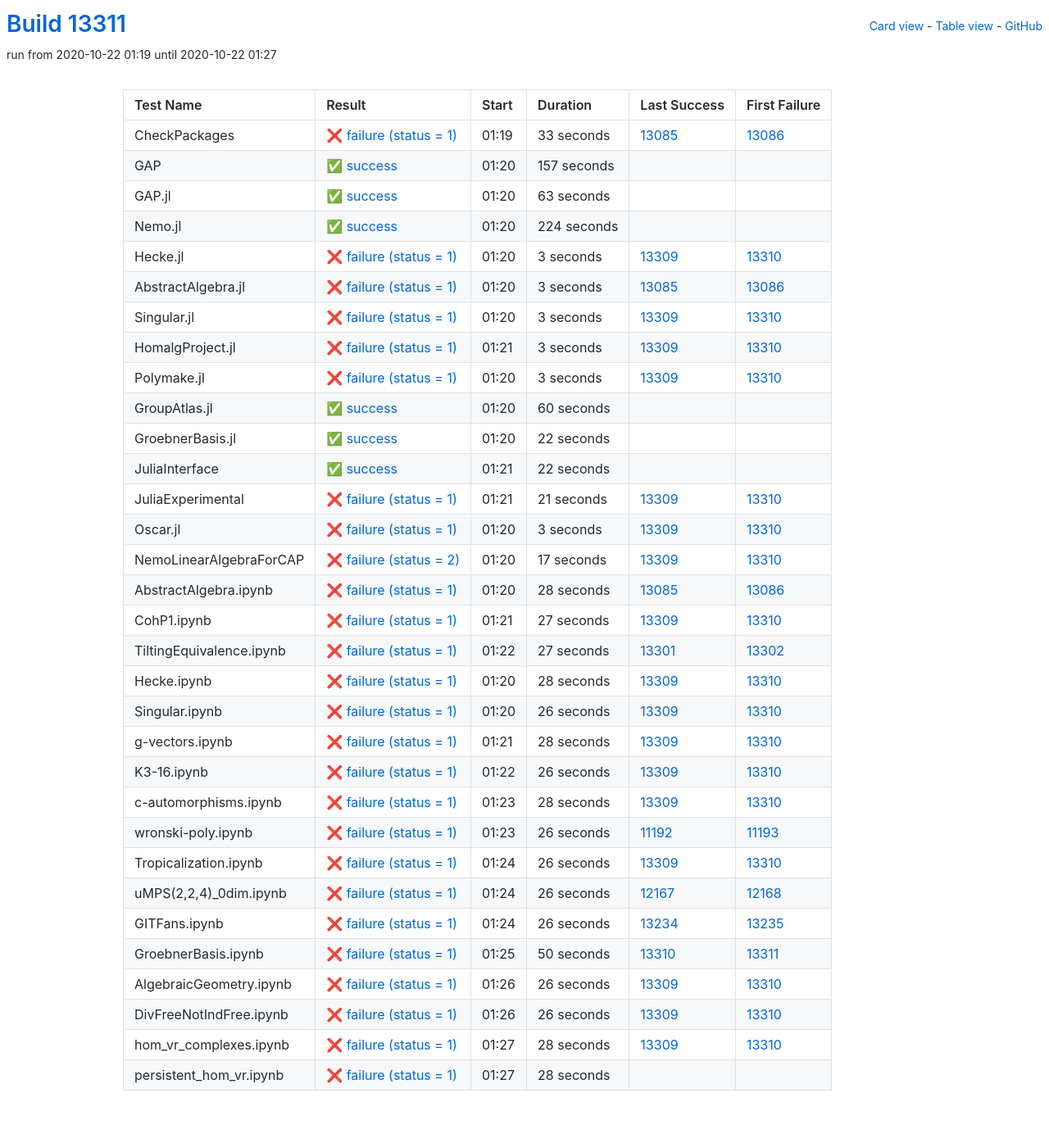
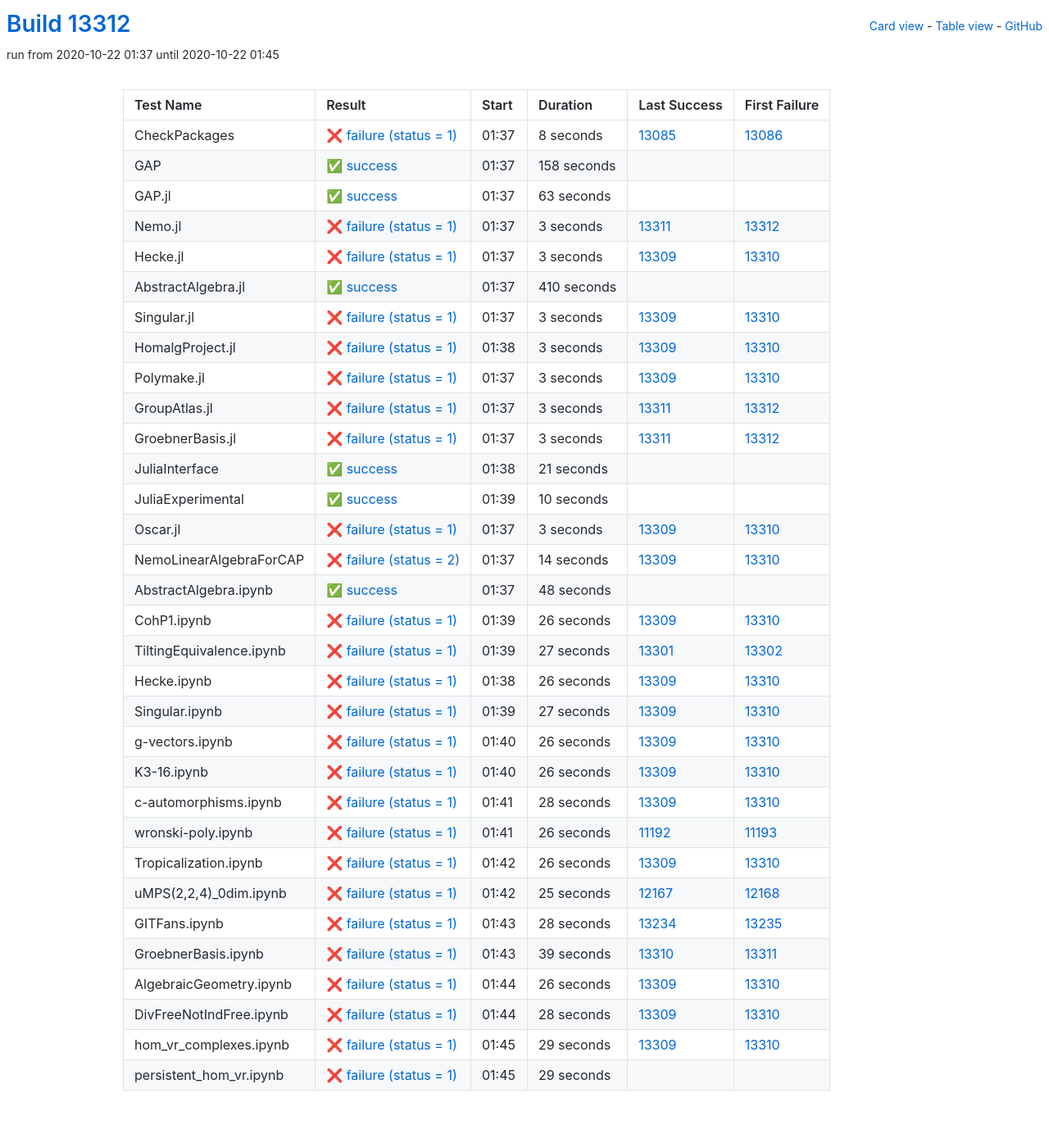
Before and after one commit to oscar-system/oscar-ci-status, a Jekyll site: the page built from table.html, in a window 1280 px wide. Shown: the whole page at 82% size. Built offline with Jekyll 4.4.1, drawn with Linux system fonts in a browser that asks for light colours.

Commit message:
Build #13312

```diff
--- a/_data/ci.yml
+++ b/_data/ci.yml
@@ -1,6 +1,6 @@
 ---
-build: 13311
-build_url: https://oscarci.mathematik.uni-kl.de/job/oscar/13311/
+build: 13312
+build_url: https://oscarci.mathematik.uni-kl.de/job/oscar/13312/
 job: oscar
 organization: oscar-system
 repo: oscar-ci-status
@@ -8,32 +8,32 @@
 tests:
 - name: CheckPackages
   id: checkpackages
-  log: https://oscarci.mathematik.uni-kl.de/job/oscar/13311/artifact/logs/build-13311/CheckPackages.log
-  start: 2020-10-22 01:19
+  log: https://oscarci.mathematik.uni-kl.de/job/oscar/13312/artifact/logs/build-13312/CheckPackages.log
+  start: 2020-10-22 01:37
   success: false
   exitcode: 1
   status: failure
-  duration: 33
+  duration: 8
   last_success: 13085
   last_success_url: https://oscarci.mathematik.uni-kl.de/job/oscar/13085/
   first_failure: 13086
   first_failure_url: https://oscarci.mathematik.uni-kl.de/job/oscar/13086/
 - name: GAP
   id: gap
-  log: https://oscarci.mathematik.uni-kl.de/job/oscar/13311/artifact/logs/build-13311/GAP.log
-  start: 2020-10-22 01:20
+  log: https://oscarci.mathematik.uni-kl.de/job/oscar/13312/artifact/logs/build-13312/GAP.log
+  start: 2020-10-22 01:37
   success: true
   exitcode: 0
   status: success
-  duration: 157
+  duration: 158
   last_success: false
   last_success_url:
   first_failure: false
   first_failure_url:
 - name: GAP.jl
   id: gap-jl
-  log: https://oscarci.mathematik.uni-kl.de/job/oscar/13311/artifact/logs/build-13311/GAP.jl.log
-  start: 2020-10-22 01:20
+  log: https://oscarci.mathematik.uni-kl.de/job/oscar/13312/artifact/logs/build-13312/GAP.jl.log
+  start: 2020-10-22 01:37
   success: true
   exitcode: 0
   status: success
@@ -44,20 +44,20 @@
   first_failure_url:
 - name: Nemo.jl
   id: nemo-jl
-  log: https://oscarci.mathematik.uni-kl.de/job/oscar/13311/artifact/logs/build-13311/Nemo.jl.log
-  start: 2020-10-22 01:20
-  success: true
-  exitcode: 0
-  status: success
-  duration: 224
-  last_success: false
-  last_success_url:
-  first_failure: false
-  first_failure_url:
+  log: https://oscarci.mathematik.uni-kl.de/job/oscar/13312/artifact/logs/build-13312/Nemo.jl.log
+  start: 2020-10-22 01:37
+  success: false
+  exitcode: 1
+  status: failure
+  duration: 3
+  last_success: 13311
+  last_success_url: https://oscarci.mathematik.uni-kl.de/job/oscar/13311/
+  first_failure: 13312
+  first_failure_url: https://oscarci.mathematik.uni-kl.de/job/oscar/13312/
 - name: Hecke.jl
   id: hecke-jl
-  log: https://oscarci.mathematik.uni-kl.de/job/oscar/13311/artifact/logs/build-13311/Hecke.jl.log
-  start: 2020-10-22 01:20
+  log: https://oscarci.mathematik.uni-kl.de/job/oscar/13312/artifact/logs/build-13312/Hecke.jl.log
+  start: 2020-10-22 01:37
   success: false
   exitcode: 1
   status: failure
@@ -68,20 +68,20 @@
   first_failure_url: https://oscarci.mathematik.uni-kl.de/job/oscar/13310/
 - name: AbstractAlgebra.jl
   id: abstractalgebra-jl
-  log: https://oscarci.mathematik.uni-kl.de/job/oscar/13311/artifact/logs/build-13311/AbstractAlgebra.jl.log
-  start: 2020-10-22 01:20
-  success: false
-  exitcode: 1
-  status: failure
-  duration: 3
-  last_success: 13085
-  last_success_url: https://oscarci.mathematik.uni-kl.de/job/oscar/13085/
-  first_failure: 13086
-  first_failure_url: https://oscarci.mathematik.uni-kl.de/job/oscar/13086/
+  log: https://oscarci.mathematik.uni-kl.de/job/oscar/13312/artifact/logs/build-13312/AbstractAlgebra.jl.log
+  start: 2020-10-22 01:37
+  success: true
+  exitcode: 0
+  status: success
+  duration: 410
+  last_success: false
+  last_success_url:
+  first_failure: false
+  first_failure_url:
 - name: Singular.jl
   id: singular-jl
-  log: https://oscarci.mathematik.uni-kl.de/job/oscar/13311/artifact/logs/build-13311/Singular.jl.log
-  start: 2020-10-22 01:20
+  log: https://oscarci.mathematik.uni-kl.de/job/oscar/13312/artifact/logs/build-13312/Singular.jl.log
+  start: 2020-10-22 01:37
   success: false
   exitcode: 1
   status: failure
@@ -92,8 +92,8 @@
   first_failure_url: https://oscarci.mathematik.uni-kl.de/job/oscar/13310/
 - name: HomalgProject.jl
   id: homalgproject-jl
-  log: https://oscarci.mathematik.uni-kl.de/job/oscar/13311/artifact/logs/build-13311/HomalgProject.jl.log
-  start: 2020-10-22 01:21
+  log: https://oscarci.mathematik.uni-kl.de/job/oscar/13312/artifact/logs/build-13312/HomalgProject.jl.log
+  start: 2020-10-22 01:38
   success: false
   exitcode: 1
   status: failure
@@ -104,8 +104,8 @@
   first_failure_url: https://oscarci.mathematik.uni-kl.de/job/oscar/13310/
 - name: Polymake.jl
   id: polymake-jl
-  log: https://oscarci.mathematik.uni-kl.de/job/oscar/13311/artifact/logs/build-13311/Polymake.jl.log
-  start: 2020-10-22 01:20
+  log: https://oscarci.mathematik.uni-kl.de/job/oscar/13312/artifact/logs/build-13312/Polymake.jl.log
+  start: 2020-10-22 01:37
   success: false
   exitcode: 1
   status: failure
@@ -116,56 +116,56 @@
   first_failure_url: https://oscarci.mathematik.uni-kl.de/job/oscar/13310/
 - name: GroupAtlas.jl
   id: groupatlas-jl
-  log: https://oscarci.mathematik.uni-kl.de/job/oscar/13311/artifact/logs/build-13311/GroupAtlas.jl.log
-  start: 2020-10-22 01:20
+  log: https://oscarci.mathematik.uni-kl.de/job/oscar/13312/artifact/logs/build-13312/GroupAtlas.jl.log
+  start: 2020-10-22 01:37
+  success: false
+  exitcode: 1
+  status: failure
+  duration: 3
+  last_success: 13311
+  last_success_url: https://oscarci.mathematik.uni-kl.de/job/oscar/13311/
+  first_failure: 13312
+  first_failure_url: https://oscarci.mathematik.uni-kl.de/job/oscar/13312/
+- name: GroebnerBasis.jl
+  id: groebnerbasis-jl
+  log: https://oscarci.mathematik.uni-kl.de/job/oscar/13312/artifact/logs/build-13312/GroebnerBasis.jl.log
+  start: 2020-10-22 01:37
+  success: false
+  exitcode: 1
+  status: failure
+  duration: 3
+  last_success: 13311
+  last_success_url: https://oscarci.mathematik.uni-kl.de/job/oscar/13311/
+  first_failure: 13312
+  first_failure_url: https://oscarci.mathematik.uni-kl.de/job/oscar/13312/
+- name: JuliaInterface
+  id: juliainterface
+  log: https://oscarci.mathematik.uni-kl.de/job/oscar/13312/artifact/logs/build-13312/JuliaInterface.log
+  start: 2020-10-22 01:38
   success: true
   exitcode: 0
   status: success
-  duration: 60
-  last_success: false
-  last_success_url:
-  first_failure: false
-  first_failure_url:
-- name: GroebnerBasis.jl
-  id: groebnerbasis-jl
-  log: https://oscarci.mathematik.uni-kl.de/job/oscar/13311/artifact/logs/build-13311/GroebnerBasis.jl.log
-  start: 2020-10-22 01:20
-  success: true
-  exitcode: 0
-  status: success
-  duration: 22
-  last_success: false
-  last_success_url:
-  first_failure: false
-  first_failure_url:
-- name: JuliaInterface
-  id: juliainterface
-  log: https://oscarci.mathematik.uni-kl.de/job/oscar/13311/artifact/logs/build-13311/JuliaInterface.log
-  start: 2020-10-22 01:21
-  success: true
-  exitcode: 0
-  status: success
-  duration: 22
+  duration: 21
   last_success: false
   last_success_url:
   first_failure: false
   first_failure_url:
 - name: JuliaExperimental
   id: juliaexperimental
-  log: https://oscarci.mathematik.uni-kl.de/job/oscar/13311/artifact/logs/build-13311/JuliaExperimental.log
-  start: 2020-10-22 01:21
-  success: false
-  exitcode: 1
-  status: failure
-  duration: 21
-  last_success: 13309
-  last_success_url: https://oscarci.mathematik.uni-kl.de/job/oscar/13309/
-  first_failure: 13310
-  first_failure_url: https://oscarci.mathematik.uni-kl.de/job/oscar/13310/
+  log: https://oscarci.mathematik.uni-kl.de/job/oscar/13312/artifact/logs/build-13312/JuliaExperimental.log
+  start: 2020-10-22 01:39
+  success: true
+  exitcode: 0
+  status: success
+  duration: 10
+  last_success: false
+  last_success_url:
+  first_failure: false
+  first_failure_url:
 - name: Oscar.jl
   id: oscar-jl
-  log: https://oscarci.mathematik.uni-kl.de/job/oscar/13311/artifact/logs/build-13311/Oscar.jl.log
-  start: 2020-10-22 01:20
+  log: https://oscarci.mathematik.uni-kl.de/job/oscar/13312/artifact/logs/build-13312/Oscar.jl.log
+  start: 2020-10-22 01:37
   success: false
   exitcode: 1
   status: failure
@@ -176,44 +176,44 @@
   first_failure_url: https://oscarci.mathematik.uni-kl.de/job/oscar/13310/
 - name: NemoLinearAlgebraForCAP
   id: nemolinearalgebraforcap
-  log: https://oscarci.mathematik.uni-kl.de/job/oscar/13311/artifact/logs/build-13311/NemoLinearAlgebraForCAP.log
-  start: 2020-10-22 01:20
+  log: https://oscarci.mathematik.uni-kl.de/job/oscar/13312/artifact/logs/build-13312/NemoLinearAlgebraForCAP.log
+  start: 2020-10-22 01:37
   success: false
   exitcode: 2
   status: failure
-  duration: 17
+  duration: 14
   last_success: 13309
   last_success_url: https://oscarci.mathematik.uni-kl.de/job/oscar/13309/
   first_failure: 13310
   first_failure_url: https://oscarci.mathematik.uni-kl.de/job/oscar/13310/
 - name: AbstractAlgebra.ipynb
   id: abstractalgebra-ipynb
-  log: https://oscarci.mathematik.uni-kl.de/job/oscar/13311/artifact/logs/build-13311/AbstractAlgebra.ipynb.log
-  start: 2020-10-22 01:20
+  log: https://oscarci.mathematik.uni-kl.de/job/oscar/13312/artifact/logs/build-13312/AbstractAlgebra.ipynb.log
+  start: 2020-10-22 01:37
+  success: true
+  exitcode: 0
+  status: success
+  duration: 48
+  last_success: false
+  last_success_url:
+  first_failure: false
+  first_failure_url:
+- name: CohP1.ipynb
+  id: cohp1-ipynb
+  log: https://oscarci.mathematik.uni-kl.de/job/oscar/13312/artifact/logs/build-13312/CohP1.ipynb.log
+  start: 2020-10-22 01:39
   success: false
   exitcode: 1
   status: failure
-  duration: 28
-  last_success: 13085
-  last_success_url: https://oscarci.mathematik.uni-kl.de/job/oscar/13085/
-  first_failure: 13086
-  first_failure_url: https://oscarci.mathematik.uni-kl.de/job/oscar/13086/
-- name: CohP1.ipynb
-  id: cohp1-ipynb
-  log: https://oscarci.mathematik.uni-kl.de/job/oscar/13311/artifact/logs/build-13311/CohP1.ipynb.log
-  start: 2020-10-22 01:21
-  success: false
-  exitcode: 1
-  status: failure
-  duration: 27
+  duration: 26
   last_success: 13309
   last_success_url: https://oscarci.mathematik.uni-kl.de/job/oscar/13309/
   first_failure: 13310
   first_failure_url: https://oscarci.mathematik.uni-kl.de/job/oscar/13310/
 - name: TiltingEquivalence.ipynb
   id: tiltingequivalence-ipynb
-  log: https://oscarci.mathematik.uni-kl.de/job/oscar/13311/artifact/logs/build-13311/TiltingEquivalence.ipynb.log
-  start: 2020-10-22 01:22
+  log: https://oscarci.mathematik.uni-kl.de/job/oscar/13312/artifact/logs/build-13312/TiltingEquivalence.ipynb.log
+  start: 2020-10-22 01:39
   success: false
   exitcode: 1
   status: failure
@@ -224,20 +224,8 @@
   first_failure_url: https://oscarci.mathematik.uni-kl.de/job/oscar/13302/
 - name: Hecke.ipynb
   id: hecke-ipynb
-  log: https://oscarci.mathematik.uni-kl.de/job/oscar/13311/artifact/logs/build-13311/Hecke.ipynb.log
-  start: 2020-10-22 01:20
-  success: false
-  exitcode: 1
-  status: failure
-  duration: 28
-  last_success: 13309
-  last_success_url: https://oscarci.mathematik.uni-kl.de/job/oscar/13309/
-  first_failure: 13310
-  first_failure_url: https://oscarci.mathematik.uni-kl.de/job/oscar/13310/
-- name: Singular.ipynb
-  id: singular-ipynb
-  log: https://oscarci.mathematik.uni-kl.de/job/oscar/13311/artifact/logs/build-13311/Singular.ipynb.log
-  start: 2020-10-22 01:20
+  log: https://oscarci.mathematik.uni-kl.de/job/oscar/13312/artifact/logs/build-13312/Hecke.ipynb.log
+  start: 2020-10-22 01:38
   success: false
   exitcode: 1
   status: failure
@@ -246,22 +234,34 @@
   last_success_url: https://oscarci.mathematik.uni-kl.de/job/oscar/13309/
   first_failure: 13310
   first_failure_url: https://oscarci.mathematik.uni-kl.de/job/oscar/13310/
-- name: g-vectors.ipynb
-  id: g-vectors-ipynb
-  log: https://oscarci.mathematik.uni-kl.de/job/oscar/13311/artifact/logs/build-13311/g-vectors.ipynb.log
-  start: 2020-10-22 01:21
+- name: Singular.ipynb
+  id: singular-ipynb
+  log: https://oscarci.mathematik.uni-kl.de/job/oscar/13312/artifact/logs/build-13312/Singular.ipynb.log
+  start: 2020-10-22 01:39
   success: false
   exitcode: 1
   status: failure
-  duration: 28
+  duration: 27
+  last_success: 13309
+  last_success_url: https://oscarci.mathematik.uni-kl.de/job/oscar/13309/
+  first_failure: 13310
+  first_failure_url: https://oscarci.mathematik.uni-kl.de/job/oscar/13310/
+- name: g-vectors.ipynb
+  id: g-vectors-ipynb
+  log: https://oscarci.mathematik.uni-kl.de/job/oscar/13312/artifact/logs/build-13312/g-vectors.ipynb.log
+  start: 2020-10-22 01:40
+  success: false
+  exitcode: 1
+  status: failure
+  duration: 26
   last_success: 13309
   last_success_url: https://oscarci.mathematik.uni-kl.de/job/oscar/13309/
   first_failure: 13310
   first_failure_url: https://oscarci.mathematik.uni-kl.de/job/oscar/13310/
 - name: K3-16.ipynb
   id: k3-16-ipynb
-  log: https://oscarci.mathematik.uni-kl.de/job/oscar/13311/artifact/logs/build-13311/K3-16.ipynb.log
-  start: 2020-10-22 01:22
+  log: https://oscarci.mathematik.uni-kl.de/job/oscar/13312/artifact/logs/build-13312/K3-16.ipynb.log
+  start: 2020-10-22 01:40
   success: false
   exitcode: 1
   status: failure
@@ -272,8 +272,8 @@
   first_failure_url: https://oscarci.mathematik.uni-kl.de/job/oscar/13310/
 - name: c-automorphisms.ipynb
   id: c-automorphisms-ipynb
-  log: https://oscarci.mathematik.uni-kl.de/job/oscar/13311/artifact/logs/build-13311/c-automorphisms.ipynb.log
-  start: 2020-10-22 01:23
+  log: https://oscarci.mathematik.uni-kl.de/job/oscar/13312/artifact/logs/build-13312/c-automorphisms.ipynb.log
+  start: 2020-10-22 01:41
   success: false
   exitcode: 1
   status: failure
@@ -284,8 +284,8 @@
   first_failure_url: https://oscarci.mathematik.uni-kl.de/job/oscar/13310/
 - name: wronski-poly.ipynb
   id: wronski-poly-ipynb
-  log: https://oscarci.mathematik.uni-kl.de/job/oscar/13311/artifact/logs/build-13311/wronski-poly.ipynb.log
-  start: 2020-10-22 01:23
+  log: https://oscarci.mathematik.uni-kl.de/job/oscar/13312/artifact/logs/build-13312/wronski-poly.ipynb.log
+  start: 2020-10-22 01:41
   success: false
   exitcode: 1
   status: failure
@@ -296,8 +296,8 @@
   first_failure_url: https://oscarci.mathematik.uni-kl.de/job/oscar/11193/
 - name: Tropicalization.ipynb
   id: tropicalization-ipynb
-  log: https://oscarci.mathematik.uni-kl.de/job/oscar/13311/artifact/logs/build-13311/Tropicalization.ipynb.log
-  start: 2020-10-22 01:24
+  log: https://oscarci.mathematik.uni-kl.de/job/oscar/13312/artifact/logs/build-13312/Tropicalization.ipynb.log
+  start: 2020-10-22 01:42
   success: false
   exitcode: 1
   status: failure
@@ -308,44 +308,44 @@
   first_failure_url: https://oscarci.mathematik.uni-kl.de/job/oscar/13310/
 - name: uMPS(2,2,4)_0dim.ipynb
   id: umps-2-2-4-0dim-ipynb
-  log: https://oscarci.mathematik.uni-kl.de/job/oscar/13311/artifact/logs/build-13311/uMPS-2-2-4-_0dim.ipynb.log
-  start: 2020-10-22 01:24
+  log: https://oscarci.mathematik.uni-kl.de/job/oscar/13312/artifact/logs/build-13312/uMPS-2-2-4-_0dim.ipynb.log
+  start: 2020-10-22 01:42
   success: false
   exitcode: 1
   status: failure
-  duration: 26
+  duration: 25
   last_success: 12167
   last_success_url: https://oscarci.mathematik.uni-kl.de/job/oscar/12167/
   first_failure: 12168
   first_failure_url: https://oscarci.mathematik.uni-kl.de/job/oscar/12168/
 - name: GITFans.ipynb
   id: gitfans-ipynb
-  log: https://oscarci.mathematik.uni-kl.de/job/oscar/13311/artifact/logs/build-13311/GITFans.ipynb.log
-  start: 2020-10-22 01:24
+  log: https://oscarci.mathematik.uni-kl.de/job/oscar/13312/artifact/logs/build-13312/GITFans.ipynb.log
+  start: 2020-10-22 01:43
   success: false
   exitcode: 1
   status: failure
-  duration: 26
+  duration: 28
   last_success: 13234
   last_success_url: https://oscarci.mathematik.uni-kl.de/job/oscar/13234/
   first_failure: 13235
   first_failure_url: https://oscarci.mathematik.uni-kl.de/job/oscar/13235/
 - name: GroebnerBasis.ipynb
   id: groebnerbasis-ipynb
-  log: https://oscarci.mathematik.uni-kl.de/job/oscar/13311/artifact/logs/build-13311/GroebnerBasis.ipynb.log
-  start: 2020-10-22 01:25
+  log: https://oscarci.mathematik.uni-kl.de/job/oscar/13312/artifact/logs/build-13312/GroebnerBasis.ipynb.log
+  start: 2020-10-22 01:43
   success: false
   exitcode: 1
   status: failure
-  duration: 50
+  duration: 39
   last_success: 13310
   last_success_url: https://oscarci.mathematik.uni-kl.de/job/oscar/13310/
   first_failure: 13311
   first_failure_url: https://oscarci.mathematik.uni-kl.de/job/oscar/13311/
 - name: AlgebraicGeometry.ipynb
   id: algebraicgeometry-ipynb
-  log: https://oscarci.mathematik.uni-kl.de/job/oscar/13311/artifact/logs/build-13311/AlgebraicGeometry.ipynb.log
-  start: 2020-10-22 01:26
+  log: https://oscarci.mathematik.uni-kl.de/job/oscar/13312/artifact/logs/build-13312/AlgebraicGeometry.ipynb.log
+  start: 2020-10-22 01:44
   success: false
   exitcode: 1
   status: failure
@@ -356,20 +356,8 @@
   first_failure_url: https://oscarci.mathematik.uni-kl.de/job/oscar/13310/
 - name: DivFreeNotIndFree.ipynb
   id: divfreenotindfree-ipynb
-  log: https://oscarci.mathematik.uni-kl.de/job/oscar/13311/artifact/logs/build-13311/DivFreeNotIndFree.ipynb.log
-  start: 2020-10-22 01:26
-  success: false
-  exitcode: 1
-  status: failure
-  duration: 26
-  last_success: 13309
-  last_success_url: https://oscarci.mathematik.uni-kl.de/job/oscar/13309/
-  first_failure: 13310
-  first_failure_url: https://oscarci.mathematik.uni-kl.de/job/oscar/13310/
-- name: hom_vr_complexes.ipynb
-  id: hom-vr-complexes-ipynb
-  log: https://oscarci.mathematik.uni-kl.de/job/oscar/13311/artifact/logs/build-13311/hom_vr_complexes.ipynb.log
-  start: 2020-10-22 01:27
+  log: https://oscarci.mathematik.uni-kl.de/job/oscar/13312/artifact/logs/build-13312/DivFreeNotIndFree.ipynb.log
+  start: 2020-10-22 01:44
   success: false
   exitcode: 1
   status: failure
@@ -378,14 +366,26 @@
   last_success_url: https://oscarci.mathematik.uni-kl.de/job/oscar/13309/
   first_failure: 13310
   first_failure_url: https://oscarci.mathematik.uni-kl.de/job/oscar/13310/
-- name: persistent_hom_vr.ipynb
-  id: persistent-hom-vr-ipynb
-  log: https://oscarci.mathematik.uni-kl.de/job/oscar/13311/artifact/logs/build-13311/persistent_hom_vr.ipynb.log
-  start: 2020-10-22 01:27
+- name: hom_vr_complexes.ipynb
+  id: hom-vr-complexes-ipynb
+  log: https://oscarci.mathematik.uni-kl.de/job/oscar/13312/artifact/logs/build-13312/hom_vr_complexes.ipynb.log
+  start: 2020-10-22 01:45
   success: false
   exitcode: 1
   status: failure
-  duration: 28
+  duration: 29
+  last_success: 13309
+  last_success_url: https://oscarci.mathematik.uni-kl.de/job/oscar/13309/
+  first_failure: 13310
+  first_failure_url: https://oscarci.mathematik.uni-kl.de/job/oscar/13310/
+- name: persistent_hom_vr.ipynb
+  id: persistent-hom-vr-ipynb
+  log: https://oscarci.mathematik.uni-kl.de/job/oscar/13312/artifact/logs/build-13312/persistent_hom_vr.ipynb.log
+  start: 2020-10-22 01:45
+  success: false
+  exitcode: 1
+  status: failure
+  duration: 29
   last_success: false
   last_success_url:
   first_failure: false
```
Also changed, not shown: README.md.
